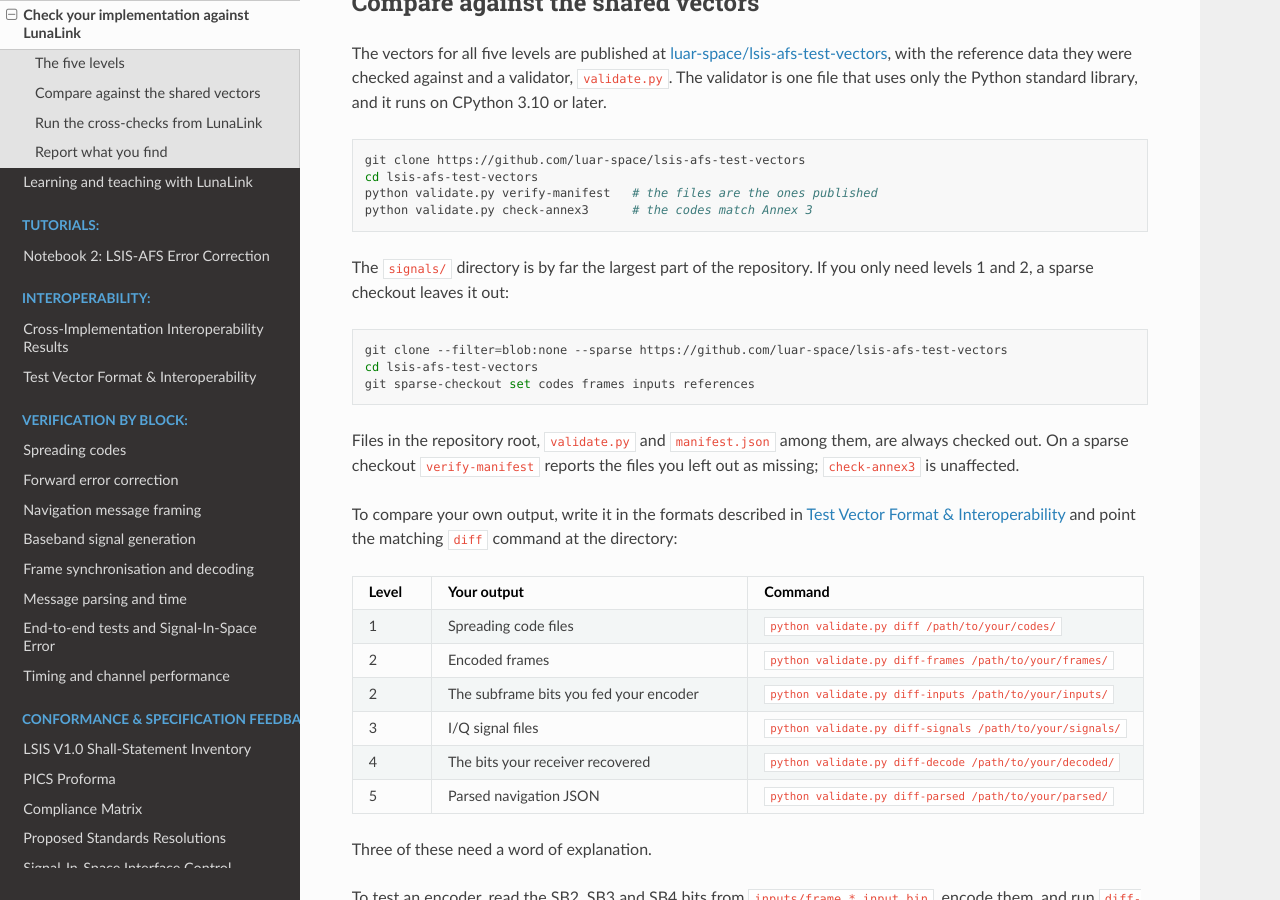
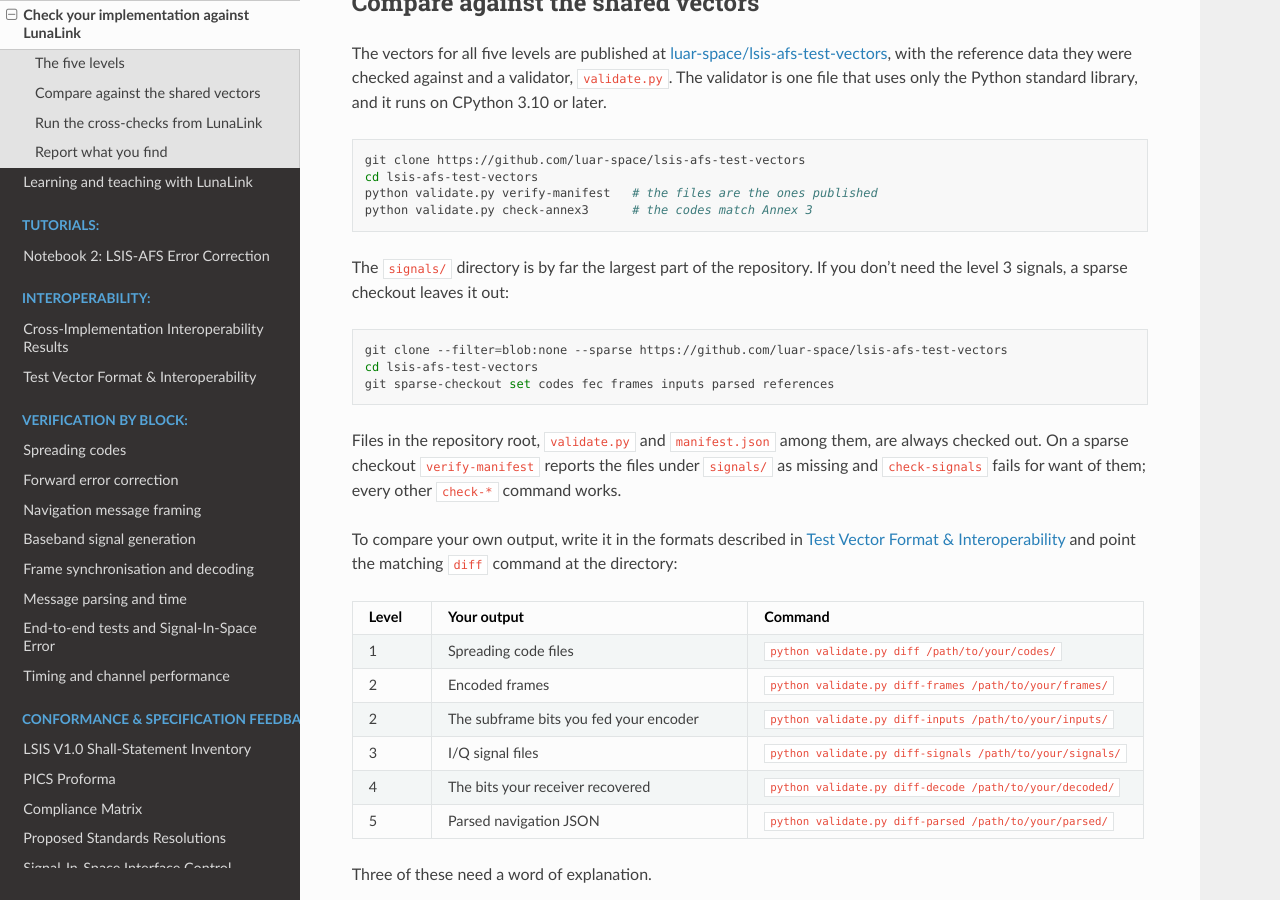
Before and after one commit to luar-space/lunalink, a Sphinx documentation site: the page built from docs/interoperate.rst, in a window 1280 px wide and 900 px high, scrolled down 909 px. Built offline with Sphinx 7.4.7 and the Read the Docs theme 3.1.0, drawn with Linux system fonts in a browser that asks for light colours; pages that are not in the unit, such as notebooks, are missing from menus.

Commit message:
docs: match the sparse checkout to the vector repository's layout
The directory list left out fec/ and parsed/, so check-fec and
check-parsed failed on a sparse checkout.  Also name check-signals
as the other command that needs signals/.

Co-Authored-By: Claude Opus 5.5 (1M context) <noreply@anthropic.com>

```diff
--- a/docs/interoperate.rst
+++ b/docs/interoperate.rst
@@ -75,17 +75,18 @@ on CPython 3.10 or later.
    python validate.py check-annex3      # the codes match Annex 3
 
 The ``signals/`` directory is by far the largest part of the repository.  If
-you only need levels 1 and 2, a sparse checkout leaves it out:
+you don't need the level 3 signals, a sparse checkout leaves it out:
 
 .. code-block:: bash
 
    git clone --filter=blob:none --sparse https://github.com/luar-space/lsis-afs-test-vectors
    cd lsis-afs-test-vectors
-   git sparse-checkout set codes frames inputs references
+   git sparse-checkout set codes fec frames inputs parsed references
 
 Files in the repository root, ``validate.py`` and ``manifest.json`` among
 them, are always checked out.  On a sparse checkout ``verify-manifest``
-reports the files you left out as missing; ``check-annex3`` is unaffected.
+reports the files under ``signals/`` as missing and ``check-signals`` fails
+for want of them; every other ``check-*`` command works.
 
 To compare your own output, write it in the formats described in
 :doc:`test_vectors` and point the matching ``diff`` command at the directory:
```
